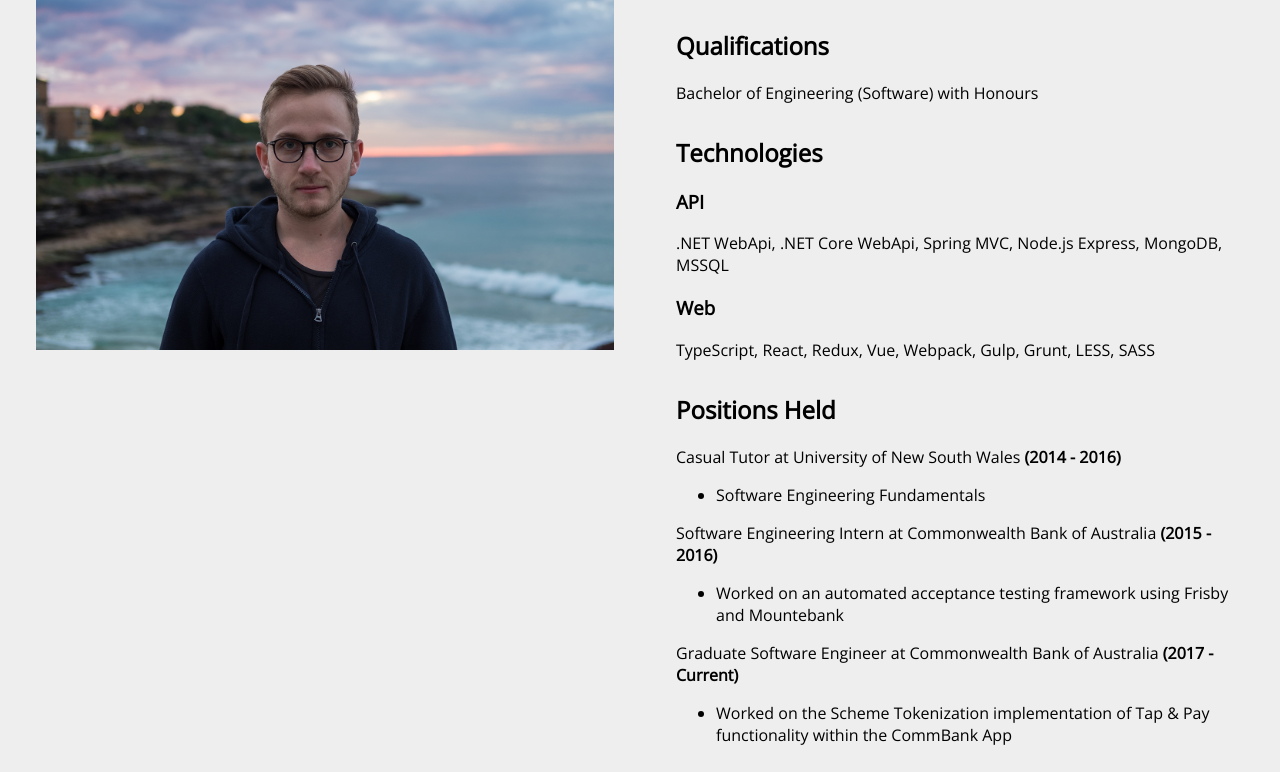
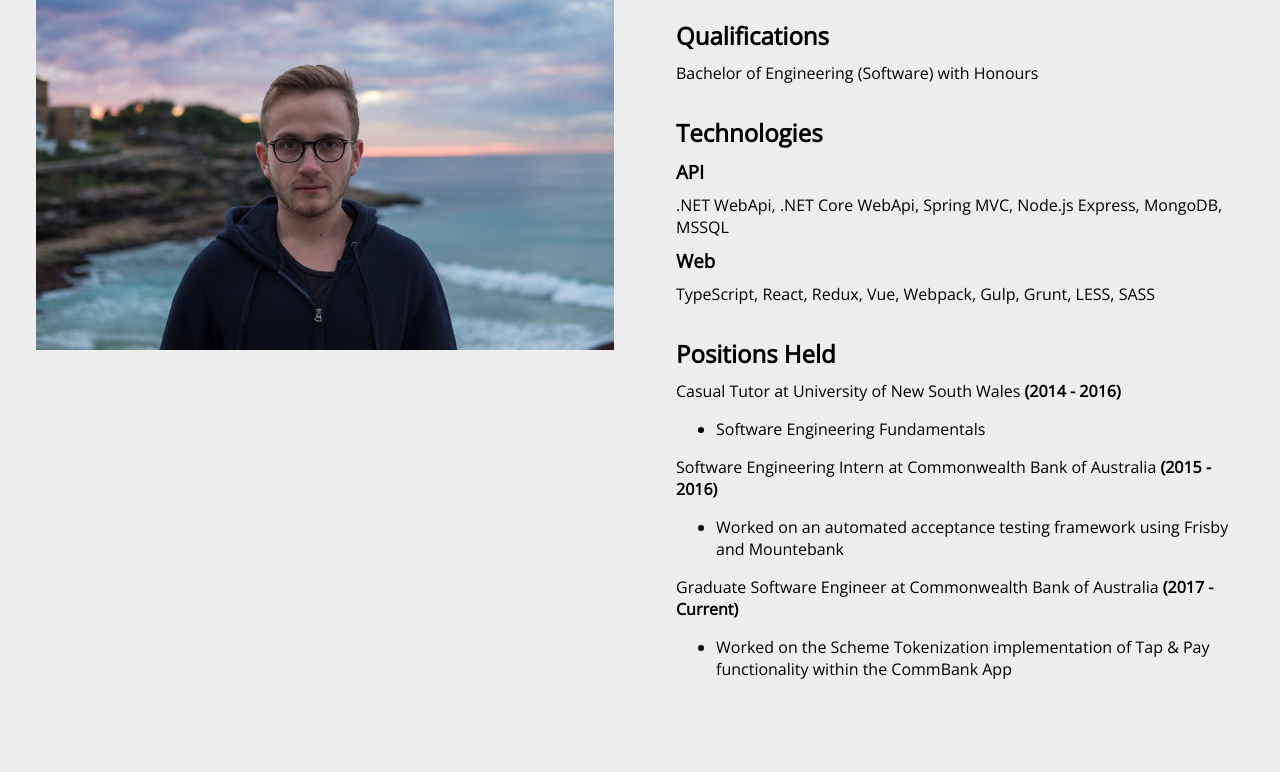
Before and after one commit to ramshaw888/wilhelm, a website: page wilhelm.html in a window 1280 px wide. Shown: the part 142-914 px from the top of the page. After the commit the page ends 848 px from the top, so only its background shows below. Drawn offline with nearby package versions, Linux system fonts and the light colour scheme.

Commit message:
changed font spacing

```diff
--- a/public/styles.css
+++ b/public/styles.css
@@ -3,6 +3,12 @@ body {
     font-family: 'Open Sans', sans-serif;
     margin: 0;
 }
+
+h2, h3, p {
+    -webkit-margin-after: 10px;
+    -webkit-margin-before: 10px;
+}
+
 
 p, ul {
     font-size: 16px;
```
